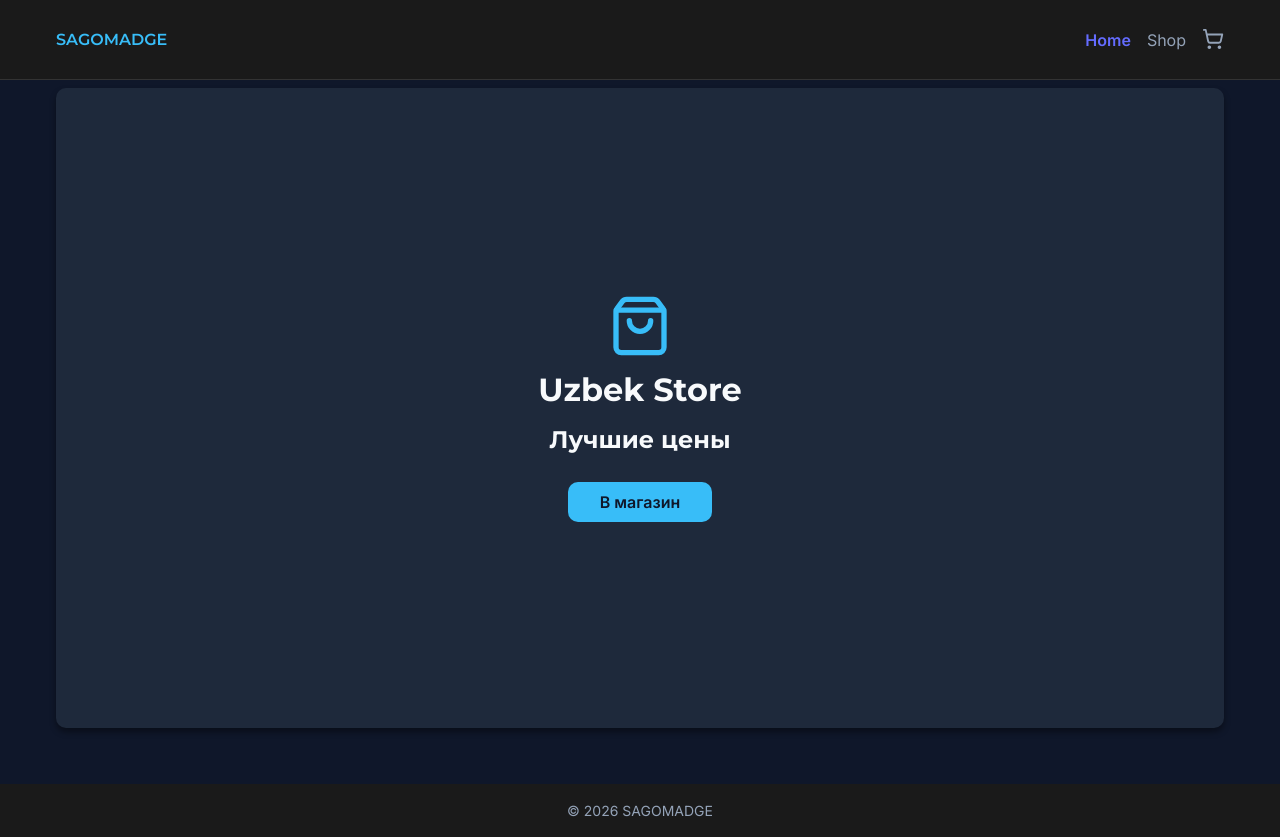
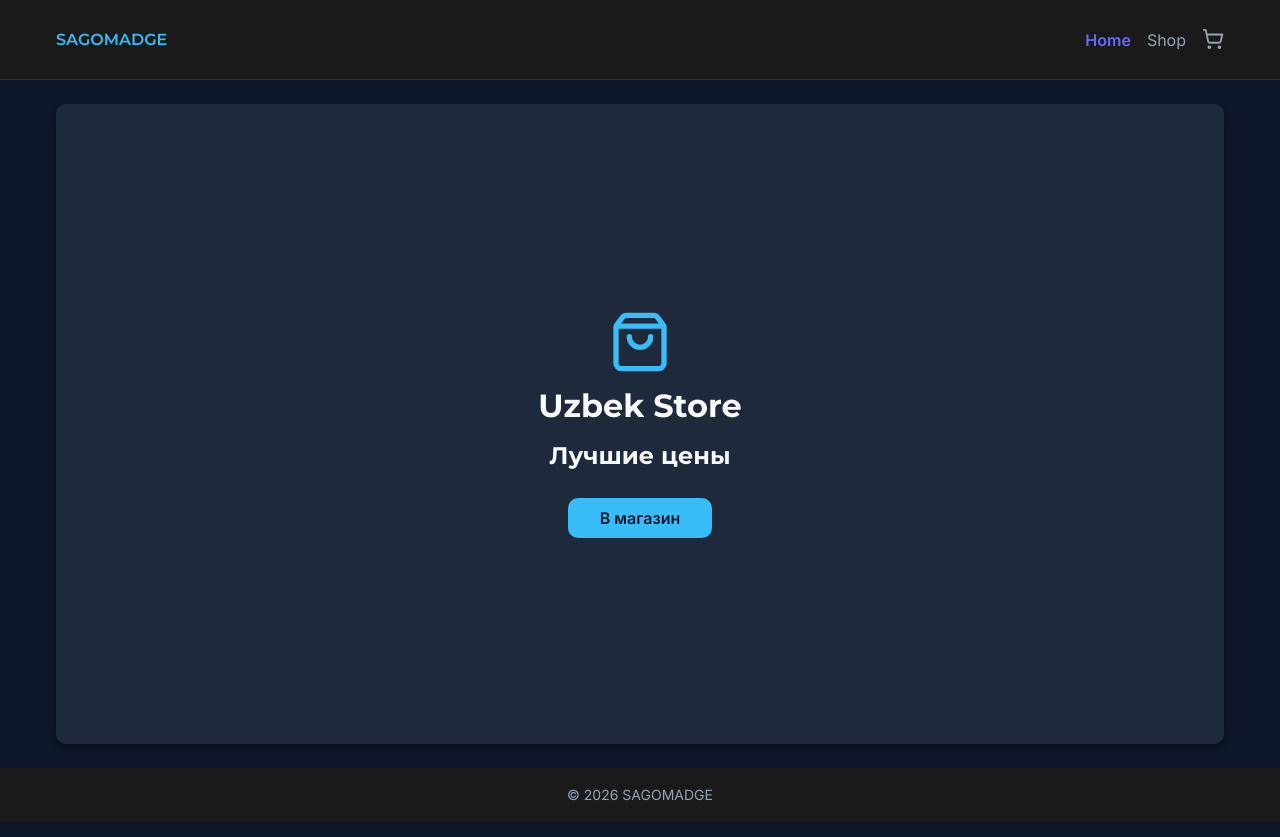
Before and after one commit to SAGOMADGE/Shopping-Cart, a React (Vite) app: page / in a window 1280 px wide. Built offline with nearby package versions, Linux system fonts and the light colour scheme.

Commit message:
style: implement adaptive layout for Home page

```diff
--- a/src/components/Footer/Footer.module.css
+++ b/src/components/Footer/Footer.module.css
@@ -2,7 +2,6 @@
   text-align: center;
   padding: var(--space-md) 0;
   background-color: var(--footer-bg);
-  margin-top: var(--space-2xl);
 }
 
 .footerText {
--- a/src/components/Layout/Layout.module.css
+++ b/src/components/Layout/Layout.module.css
@@ -10,6 +10,6 @@
   flex: 1;
   max-width: 1200px;
   margin: 0 auto;
-  padding: var(--space-sm) var(--space-md);
+  padding: var(--space-lg) var(--space-md) var(--space-lg);
   width: 100%;
 }
--- a/src/pages/Home/Home.module.css
+++ b/src/pages/Home/Home.module.css
@@ -1,5 +1,5 @@
 .homePage {
-  min-height: 80vh;
+  height: 80vh;
   display: flex;
   flex-direction: column;
   justify-content: center;
```
